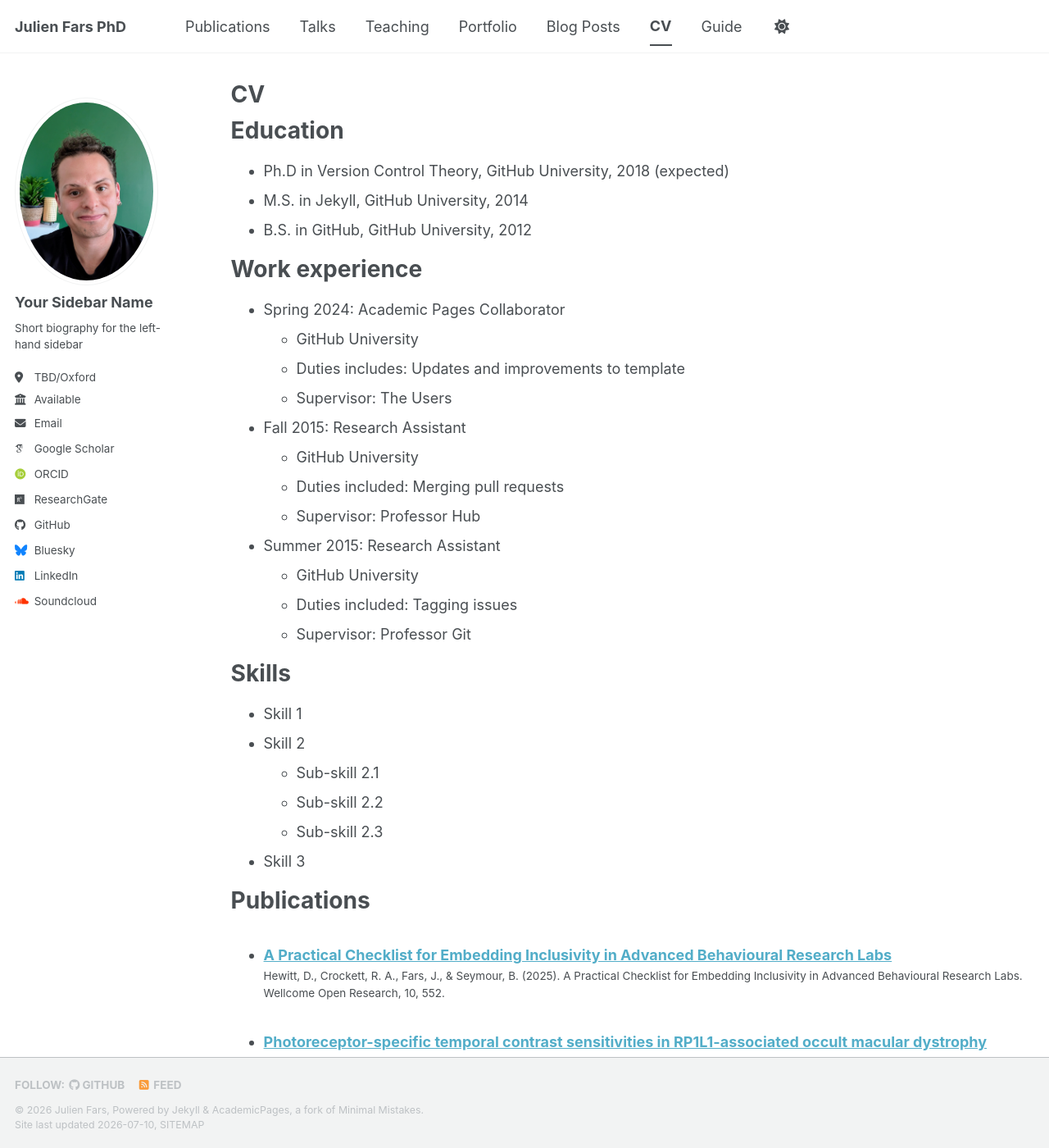
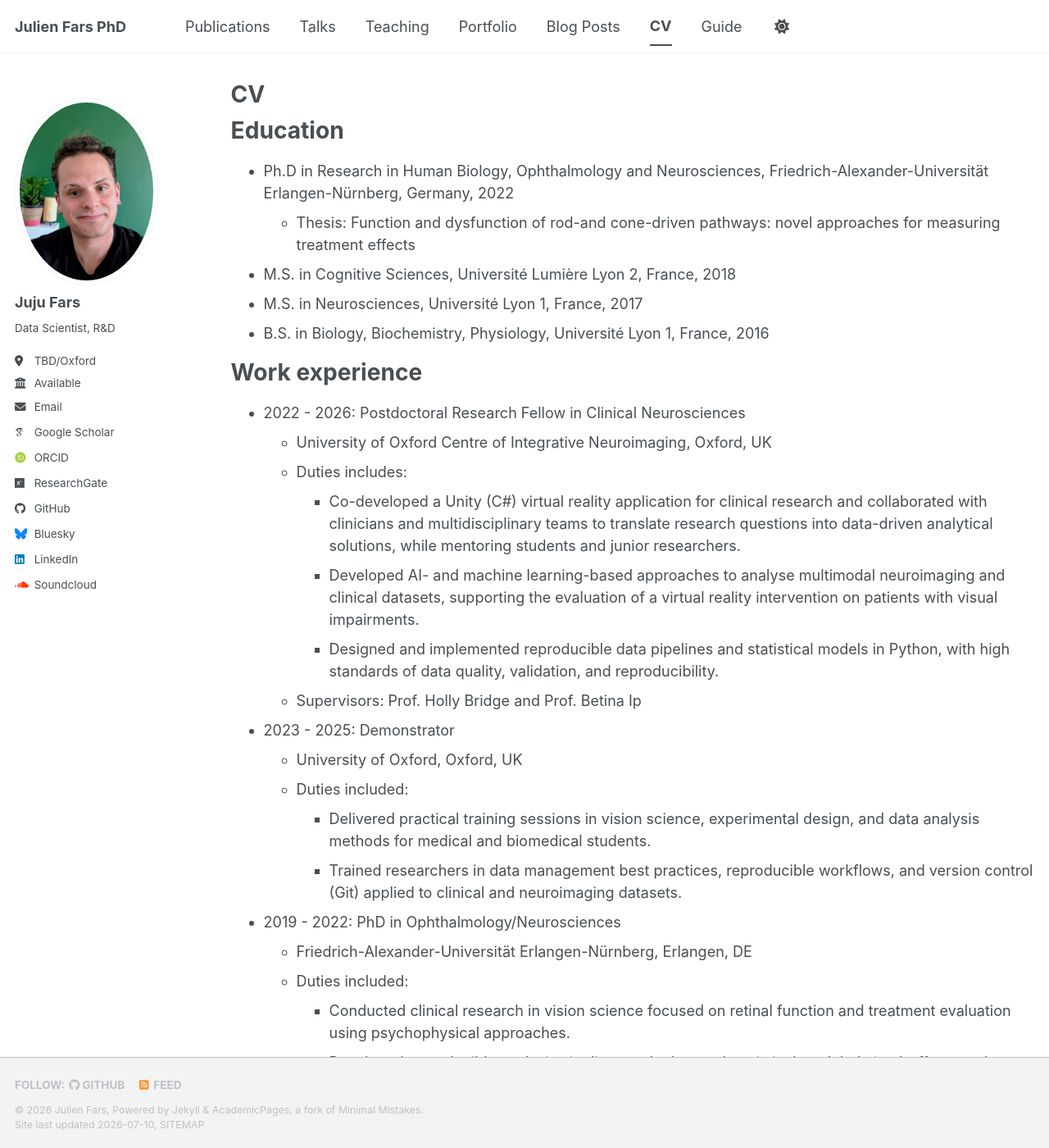
Before and after one commit to julienfars/julienfars, a Jekyll site: the page built from _pages/cv.md, in a window 1280 px wide and 1400 px high. Shown: the whole window at 82% size. Built offline with Jekyll 4.4.1, drawn with Linux system fonts in a browser that asks for light colours; some web fonts are replaced; a script bundle is joined from its source files by our own code; library files that are not in the unit come from our copies; some of the changed text lies outside the part shown.

Commit message:
updated the cv

```diff
--- a/_config.yml
+++ b/_config.yml
@@ -24,9 +24,9 @@ repository               : "julienfars/julienfars.github.io"
 author:
   # Biographic information
   avatar           : "me.jpg"
-  name             : "Your Sidebar Name"
+  name             : "Juju Fars"
   pronouns         : # example: "she/her"
-  bio              : "Short biography for the left-hand sidebar"
+  bio              : "Data Scientist, R&D"
   location         : "TBD/Oxford"
   employer         : "Available"
   uri              : # URL
@@ -87,6 +87,8 @@ publication_category:
     title: 'Books'
   manuscripts:
     title: 'Journal Articles'
+  thesis:
+    title: 'Thesis'
   conferences:
     title: 'Conference Papers'
 
--- a/_pages/cv.md
+++ b/_pages/cv.md
@@ -11,35 +11,63 @@ redirect_from:
 
 Education
 ======
-* Ph.D in Version Control Theory, GitHub University, 2018 (expected)
-* M.S. in Jekyll, GitHub University, 2014
-* B.S. in GitHub, GitHub University, 2012
+* Ph.D in Research in Human Biology, Ophthalmology and Neurosciences, Friedrich-Alexander-Universität
+Erlangen-Nürnberg, Germany, 2022
+  * Thesis: Function and dysfunction of
+rod-and cone-driven pathways: novel
+approaches for measuring treatment
+effects
+* M.S. in Cognitive Sciences, Université Lumière Lyon 2, France, 2018
+* M.S. in Neurosciences, Université Lyon 1, France, 2017
+* B.S. in Biology, Biochemistry, Physiology, Université Lyon 1, France, 2016
 
 Work experience
 ======
-* Spring 2024: Academic Pages Collaborator
-  * GitHub University
-  * Duties includes: Updates and improvements to template
-  * Supervisor: The Users
+* 2022 - 2026: Postdoctoral Research Fellow in Clinical Neurosciences
+  * University of Oxford Centre of Integrative Neuroimaging, Oxford, UK
+  * Duties includes:
+    * Co-developed a Unity (C#) virtual reality application for clinical research and collaborated with clinicians and multidisciplinary teams to translate research questions into data-driven analytical solutions, while mentoring students and junior researchers.
+    * Developed AI- and machine learning-based approaches to analyse multimodal neuroimaging and clinical datasets, supporting the evaluation of a virtual reality intervention on patients with visual impairments.
+    * Designed and implemented reproducible data pipelines and statistical models in Python, with high standards of data quality, validation, and reproducibility.
+  * Supervisors: Prof. Holly Bridge and Prof. Betina Ip
 
-* Fall 2015: Research Assistant
-  * GitHub University
-  * Duties included: Merging pull requests
-  * Supervisor: Professor Hub
+* 2023 - 2025: Demonstrator
+  * University of Oxford, Oxford, UK
+  * Duties included:
+    * Delivered practical training sessions in vision science, experimental design, and data analysis methods for medical and biomedical students.
+    * Trained researchers in data management best practices, reproducible workflows, and version control (Git) applied to clinical and neuroimaging datasets.
 
-* Summer 2015: Research Assistant
-  * GitHub University
-  * Duties included: Tagging issues
-  * Supervisor: Professor Git
+* 2019 - 2022: PhD in Ophthalmology/Neurosciences
+  * Friedrich-Alexander-Universität
+Erlangen-Nürnberg, Erlangen, DE
+  * Duties included:
+    * Conducted clinical research in vision science focused on retinal function and treatment evaluation using psychophysical approaches.
+    * Developed reproducible analysis pipelines and advanced statistical models (mixed-effects and Bayesian models) to analyse biological data and estimate perceptual thresholds.
+    * Generated high-quality datasets and communicated quantitative findings through publications and interdisciplinary collaborations.
+  * Supervisor: Prof. Jan Kremers and Prof. Cord Huchzermeyer
 
 Skills
 ======
-* Skill 1
-* Skill 2
-  * Sub-skill 2.1
-  * Sub-skill 2.2
-  * Sub-skill 2.3
-* Skill 3
+* Data Science
+  * Machine learning
+  * Statistical modelling
+  * Data analysis
+  * Quality control
+* Programming and Engineerings
+  * Python
+  * R
+  * SQL/noSQL
+  * C/C#/C++
+  * MATLAB
+  * Git
+  * AWS
+  * Data visualisation
+* Biomedical Data and Methods
+  * Neuroimagining (MRI, fMRI, MRS)
+  * Clinical and physiological data
+  * Multimodal data analysis
+  * eCRF
+  * CDISC
 
 Publications
 ======
@@ -59,6 +87,6 @@ Teaching
     {% include archive-single-cv.html %}
   {% endfor %}</ul>
 
-Service and leadership
+<!-- Service and leadership
 ======
-* Currently signed in to 43 different slack teams
+* Currently signed in to 43 different slack teams -->
```
Also changed, not shown: _publications/2022-09-20-Thesis.md (added, +15 -0 lines).
